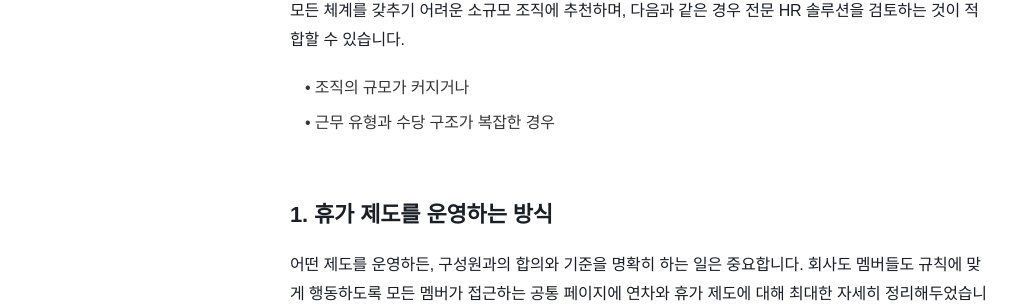
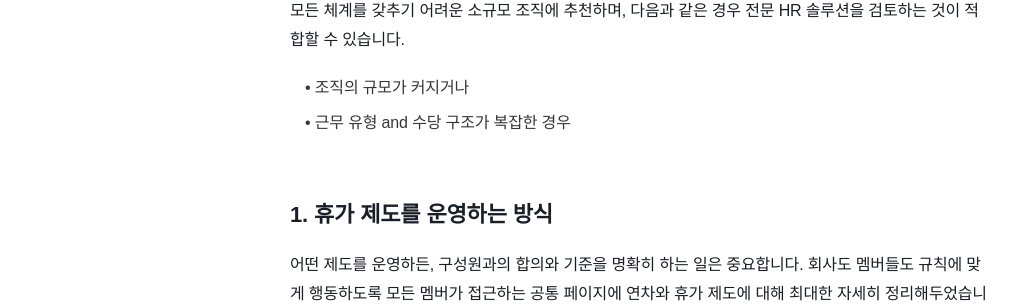
Before and after one commit to nsdlab26/blog, a Jekyll site: the page built from _posts/2026-03-10-leave-management.md, in a window 1280 px wide and 900 px high, scrolled down 1141 px. Shown: the part 146-450 px from the top of the window, without its empty margins (0-1023 px from the left). Built offline with Jekyll 4.4.1, drawn with Linux system fonts in a browser that asks for light colours; some web fonts are replaced.

Commit message:
Update 2026-03-10-leave-management.md

```diff
--- a/_posts/2026-03-10-leave-management.md
+++ b/_posts/2026-03-10-leave-management.md
@@ -23,7 +23,7 @@
 <p style="font-size: 16px; font-weight: 400; line-height: 1.8; color: #1a1f27; margin-bottom: 18px;">이 시스템은 실제로 만들어 몇 년간 사용한 사례입니다.<br /> 모든 체계를 갖추기 어려운 소규모 조직에 추천하며, 다음과 같은 경우 전문 HR 솔루션을 검토하는 것이 적합할 수 있습니다.</p>
 <ul style="list-style: none; padding-left: 15px; margin: 0; font-size: 16px; font-weight: 400; line-height: 1.8; color: #1a1f27;">
 <li>• 조직의 규모가 커지거나</li>
-<li>• 근무 유형과 수당 구조가 복잡한 경우</li>
+<li>• 근무 유형 and 수당 구조가 복잡한 경우</li>
 <li></li>
 </ul>
 </section>
@@ -32,7 +32,7 @@
 <p style="font-size: 16px; font-weight: 400; line-height: 1.8; color: #1a1f27; margin-bottom: 18px;">어떤 제도를 운영하든, 구성원과의 합의와 기준을 명확히 하는 일은 중요합니다. 회사도 멤버들도 규칙에 맞게 행동하도록 모든 멤버가 접근하는 공통 페이지에 연차와 휴가 제도에 대해 최대한 자세히 정리해두었습니다.</p>
 <div style="margin-bottom: 18px;"><img style="width: 100%; border-radius: 8px;" src="https://cdn.imweb.me/upload/S20260317e48e798a6d243/fc9708dab314a.png" alt="" /></div>
 <p style="font-size: 16px; font-weight: 400; line-height: 1.8; color: #1a1f27; margin-bottom: 0;">이 제도는 휴가 신청 페이지에도 대문짝만하게 적어줍니다. 관련된 규칙은 무조건 실제로 행동이 일어나는 화면에도 함께 둬야 잘 지키더라고요 ㅎㅎ</p>
-<p style="font-size: 16px; font-weight: 400; line-height: 1.8; color: #1a1f27; margin-bottom: 0;"> </p>
+<p style="font-size: 16px; font-weight: 400; line-height: 1.8; color: #1a1f27; margin-bottom: 0;"> </p>
 </section>
 <section style="margin-bottom: 60px;">
 <h2 style="font-size: 22px; font-weight: bold; margin-bottom: 20px; color: #1a1f27; line-height: 1.5;">2. 휴가 신청·승인·관리 페이지 구조</h2>
@@ -45,7 +45,7 @@
 </ul>
 </div>
 <div style="margin-bottom: 40px;"><img style="width: 100%; border-radius: 8px;" src="https://cdn.imweb.me/upload/S20260317e48e798a6d243/0a776e2e00411.png" alt="" /></div>
-<div style="margin-bottom: 40px;"> </div>
+<div style="margin-bottom: 40px;"> </div>
 <div style="background-color: #f9f9fb; border: 1px solid #EAEAEF; padding: 24px 30px; border-radius: 12px; margin-bottom: 24px;">
 <h3 style="font-size: 18px; font-weight: bold; margin-bottom: 12px; color: #8366ee;">통합 관리 (관리자만 접근 가능)</h3>
 <ul style="list-style: none; padding-left: 0; margin: 0; font-size: 16px; font-weight: 400; line-height: 1.6;">
@@ -56,13 +56,10 @@
 <div style="margin-bottom: 18px;"><img style="width: 100%; border-radius: 8px;" src="https://cdn.imweb.me/upload/S20260317e48e798a6d243/d5f2190231f3d.png" alt="" /></div>
 </section>
 <section style="margin-bottom: 60px;">
-<h2 style="font-size: 22px; font-weight: bold; margin-bottom: 24px; color: #1a1f27; line-height: 1.5;"> </h2>
 <h2 style="font-size: 22px; font-weight: bold; margin-bottom: 24px; color: #1a1f27; line-height: 1.5;">3. 휴가·연차가 적용되는 구조</h2>
-<h3 style="font-size: 18px; font-weight: bold; margin-bottom: 12px; color: #1a1f27;"> </h3>
 <h3 style="font-size: 18px; font-weight: bold; margin-bottom: 12px; color: #1a1f27;">✔️ 휴가 및 경조사 종류</h3>
 <p style="font-size: 16px; font-weight: 400; line-height: 1.8; color: #1a1f27; margin-bottom: 18px;">내부 규정에 맞춰 유형별 소진 여부와 일수를 설정할 수 있습니다. 연차가 차감되지 않는 항목도 부재일로 기록해 공백 현황이 보이도록 구성했습니다.</p>
 <div style="margin-bottom: 48px;"><img style="width: 100%; border-radius: 8px;" src="https://cdn.imweb.me/upload/S20260317e48e798a6d243/5393b09733c8e.png" alt="" /></div>
-<h3 style="font-size: 18px; font-weight: bold; margin-bottom: 12px; color: #1a1f27;"> </h3>
 <h3 style="font-size: 18px; font-weight: bold; margin-bottom: 12px; color: #1a1f27;">✔️ 휴가 신청·승인폼</h3>
 <p style="font-size: 16px; font-weight: 400; line-height: 1.8; color: #1a1f27; margin-bottom: 18px;">신청자가 테이블을 통해 신청하면 다음과 같은 자동화가 일어납니다.</p>
 <div style="background-color: #f9f9fb; border: 1px solid #EAEAEF; padding: 24px 30px; border-radius: 12px; margin-bottom: 24px;">
@@ -73,7 +70,6 @@
 </ul>
 </div>
 <div style="margin-bottom: 48px;"><img style="width: 100%; border-radius: 8px;" src="https://cdn.imweb.me/upload/S20260317e48e798a6d243/e6df517df96ba.png" alt="" /></div>
-<h3 style="font-size: 18px; font-weight: bold; margin-bottom: 12px; color: #1a1f27;"> </h3>
 <h3 style="font-size: 18px; font-weight: bold; margin-bottom: 12px; color: #1a1f27;">✔️ 멤버별 누적 휴가 사용 리스트</h3>
 <p style="font-size: 16px; font-weight: 400; line-height: 1.8; color: #1a1f27; margin-bottom: 18px;">근속연수에 따른 발생, 사용, 잔여 연차를 한 화면에서 관리합니다.</p>
 <div style="background-color: #f9f9fb; border: 1px solid #EAEAEF; padding: 24px 30px; border-radius: 12px; margin-bottom: 24px;">
@@ -84,8 +80,8 @@
 </ul>
 </div>
 <div style="margin-bottom: 40px;"><img style="width: 100%; border-radius: 8px;" src="https://cdn.imweb.me/upload/S20260317e48e798a6d243/81e66832f5bd2.png" alt="" /></div>
-<div style="margin-bottom: 40px;"> </div>
+<div style="margin-bottom: 40px;"> </div>
 <div style="font-size: 16px; line-height: 1.8; color: #1a1f27; background-color: #f5f4f8; padding: 25px 30px; border-radius: 12px; text-align: left; font-weight: 400;">사실 휴가 신청 사례로 소개했지만, 결재 신청이나 비용 승인 등 <strong style="font-weight: bold;">신청-승인-관리 흐름이 필요한 모든 프로세스</strong>에 그대로 적용할 수 있는 구조입니다. 😀</div>
 </section>
-<p style="margin-top: 32px;"> </p>
+<p style="margin-top: 32px;"> </p>
 </div>
```
